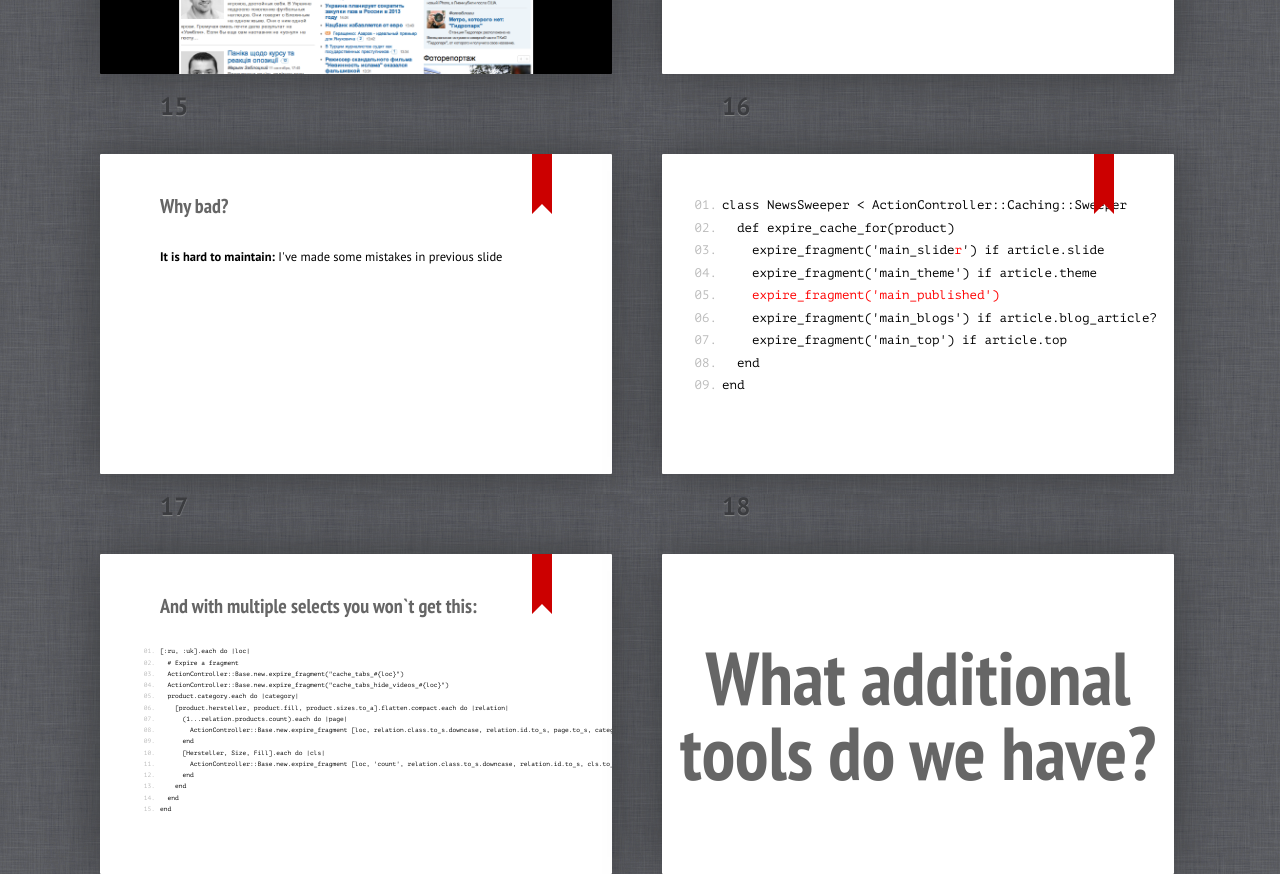
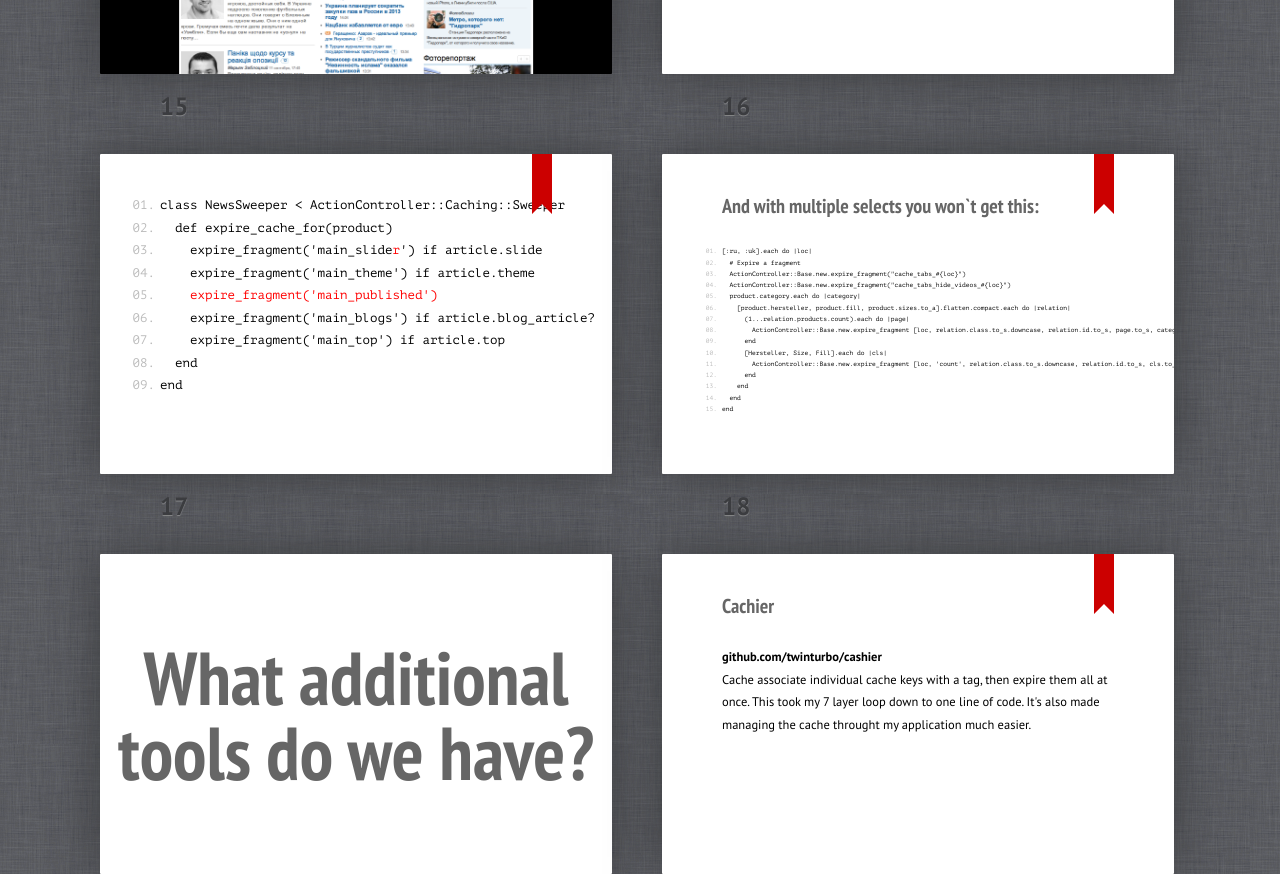
Before and after one commit to brain-geek/cache-presentation, a plain HTML site: page index.html in a window 1280 px wide. Shown: the part 3256-4130 px from the top of the page. Drawn offline with Linux system fonts and the light colour scheme.

Commit message:
Comment 'why hard?' slide

```diff
--- a/index.html
+++ b/index.html
@@ -258,7 +258,7 @@
     </section>
   </div></div>
 
-  <div class="slide" id="rails-default-why-bad"><div>
+<!--   <div class="slide" id="rails-default-why-bad"><div>
     <section>
       <header>
         <h2>Why bad?</h2>
@@ -269,7 +269,7 @@
       </p>
     </section>
   </div></div>
-
+ -->
   <div class="slide" id="rails-default-fixed"><div>
     <section>
       <pre>
```
